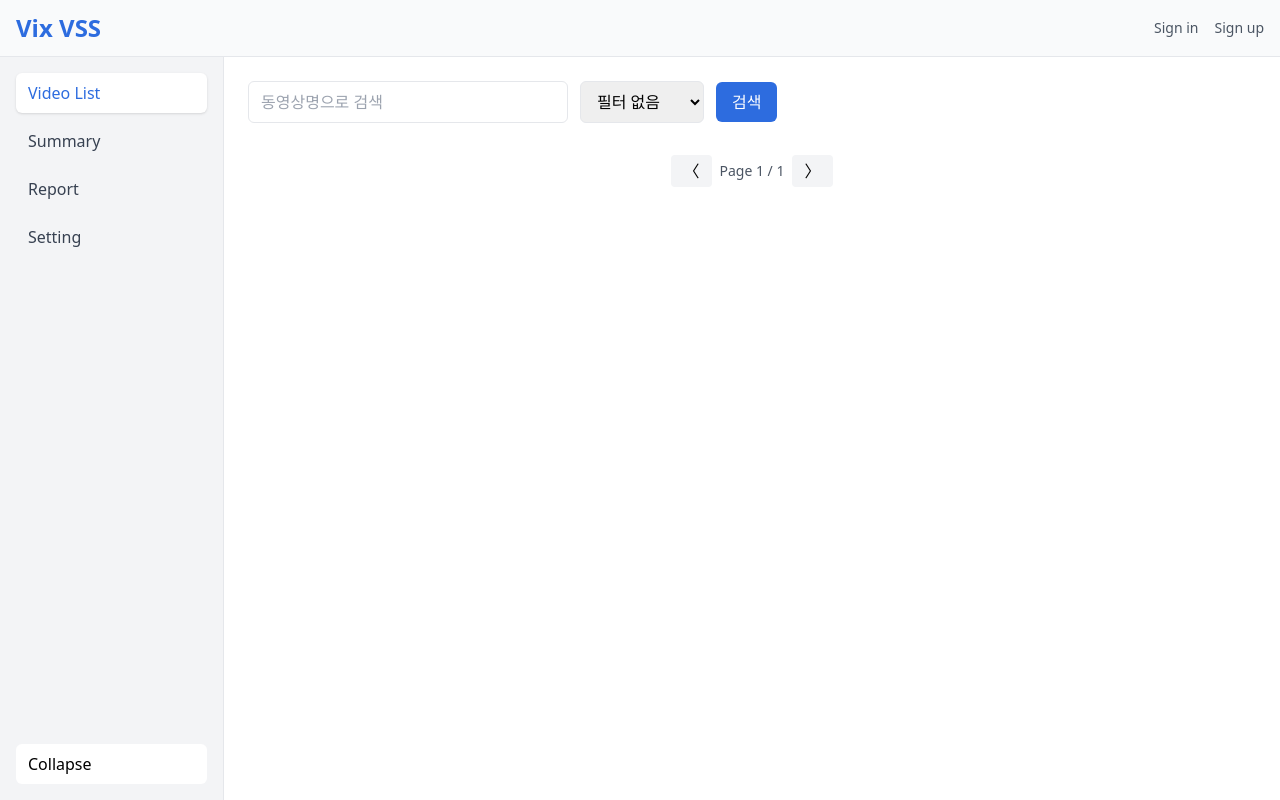
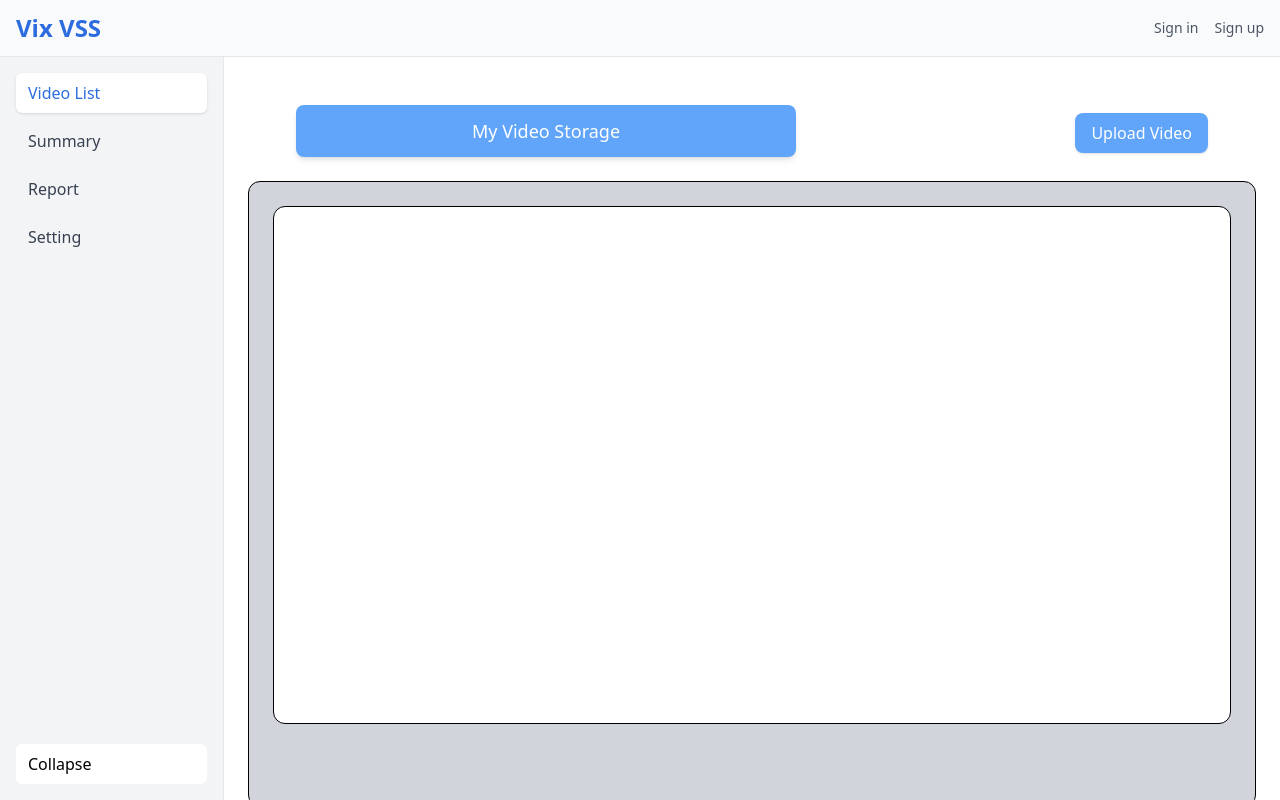
Before and after one commit to JustPumpkin0526/Vue-test, a Vue app: page /video_list in a window 1280 px wide. Built offline with nearby package versions, Linux system fonts and the light colour scheme.

Commit message:
Video_List 디자인 변경 및 동영상 업로드 기능 추가

```diff
--- a/src/pages/Video_List.vue
+++ b/src/pages/Video_List.vue
@@ -1,65 +1,75 @@
 <template>
-  <div class="space-y-4">
-    <div class="flex items-center gap-3">
-      <input v-model="q" placeholder="동영상명으로 검색" class="w-80 border rounded-md px-3 py-2" />
-      <select v-model="filter" class="border rounded-md px-3 py-2">
-        <option value="">필터 없음</option>
-        <option value="recent">최근 업로드</option>
-        <option value="large">대용량</option>
-      </select>
-      <button class="px-4 py-2 rounded-md bg-vix-primary text-white" @click="search">검색</button>
-    </div>
+  <div id="video_list" class="w-[100%] h-[90%]">
+    <header id="header" class="flex items-center justify-between">
+      <div class="w-[500px] bg-blue-400 text-white text-lg p-3 text-center rounded-lg shadow-md mt-6 ml-12">
+        <p>My Video Storage</p>
+      </div>
+      <div class="flex items-center h-12 mr-12 mt-auto ml-auto">
+        <label
+          class="bg-blue-400 hover:bg-blue-600 text-white px-4 py-2 rounded-lg shadow cursor-pointer flex items-center">
+          <span>Upload Video</span>
+          <input type="file" accept="video/*" class="hidden" @change="handleUpload" />
+        </label>
+      </div>
+    </header>
 
-    <div class="grid md:grid-cols-2 lg:grid-cols-3 gap-4">
-      <div v-for="v in items" :key="v.id" class="border rounded-xl p-3 bg-gray-50">
-        <div class="aspect-video bg-gray-200 mb-2 rounded-md flex items-center justify-center text-gray-500 overflow-hidden">
-          <video v-if="v.url" :src="v.url" class="w-full h-full object-cover rounded-md" />
-          <span v-else>썸네일</span>
-        </div>
-        <div class="font-semibold">{{ v.title }}</div>
-        <div class="text-xs text-gray-500">업로드: {{ v.date }}</div>
-
-        <div class="mt-2 flex gap-2">
-          <button class="px-3 py-1 rounded bg-gray-100" @click="openItem(v)">열기</button>
-          <button class="px-3 py-1 rounded bg-gray-100" @click="rerun(v)">추가 추론</button>
-          <button class="px-3 py-1 rounded bg-gray-100" @click="remove(v)">삭제</button>
+    <div id="list" class="w-full h-full border-[1px] border-black bg-gray-300 rounded-[12px] p-6 mt-6">
+      <div class="w-[100%] h-[90%] border-[1px] border-black bg-white rounded-[12px]">
+        <div class="grid grid-cols-2 md:grid-cols-3 lg:grid-cols-5 gap-6 p-6">
+          <div v-for="video in items" :key="video.id"
+            class="flex flex-col items-center justify-center bg-gray-100 rounded-lg shadow hover:bg-blue-100 cursor-pointer p-3 border border-gray-300">
+            <div class="w-32 h-20 flex items-center justify-center bg-gray-300 rounded mb-2 overflow-hidden relative">
+              <video v-if="video.url" :src="video.url" class="w-32 h-20 object-cover rounded" controls preload="metadata"></video>
+              <span v-else class="text-gray-400">No Thumbnail</span>
+              <div v-if="video.title" class="absolute bottom-0 left-0 w-full bg-black bg-opacity-60 text-white text-xs px-1 py-0.5 truncate text-center pointer-events-none">
+                {{ video.title }}
+              </div>
+            </div>
+            <div class="flex gap-2 mt-1">
+              <button @click="openItem(video)" class="text-blue-500 hover:underline text-xs">열기</button>
+              <button @click="remove(video)" class="text-red-500 hover:underline text-xs">삭제</button>
+            </div>
+          </div>
         </div>
       </div>
     </div>
-
-    <Pagination :page="page" :pages="pages" @update:page="(p)=>{page=p; search();}" />
   </div>
 </template>
 
 <script setup>
 import { ref } from "vue";
-import Pagination from "@/components/Pagination.vue";
-import api from "@/services/api";
 
-const q = ref("");
-const filter = ref("");
 const items = ref([]);
-const page = ref(1);
-const pages = ref(0);
 
-function search() {
-  // localStorage에서 저장된 동영상 리스트 불러오기
-  const saved = JSON.parse(localStorage.getItem('vss_videos') || '[]');
-  items.value = saved;
-  pages.value = 1;
+// 페이지 로드 시 localStorage에서 동영상 목록 불러오기
+if (localStorage.getItem("videoItems")) {
+  items.value = JSON.parse(localStorage.getItem("videoItems"));
 }
-search();
 
-function openItem(v) {
-  // 실제 구현 필요
+
+async function handleUpload(e) {
+  const file = e.target.files?.[0];
+  if (!file) return;
+  if (!file.type.startsWith('video/')) {
+    alert('동영상 파일만 업로드할 수 있습니다.');
+    return;
+  }
+  // 동영상 미리보기 URL 생성
+  const url = URL.createObjectURL(file);
+  const video = {
+    id: Date.now(),
+    title: file.name,
+    url,
+    date: new Date().toISOString().slice(0, 10),
+    summary: ""
+  };
+  items.value.unshift(video);
+  localStorage.setItem("videoItems", JSON.stringify(items.value));
 }
-function rerun(v) {
-  // 실제 구현 필요
+
+function remove(video) {
+  items.value = items.value.filter(v => v.id !== video.id);
+  localStorage.setItem("videoItems", JSON.stringify(items.value));
 }
-function remove(v) {
-  const saved = JSON.parse(localStorage.getItem('vss_videos') || '[]');
-  const filtered = saved.filter(item => item.id !== v.id);
-  localStorage.setItem('vss_videos', JSON.stringify(filtered));
-  search();
-}
+
 </script>
```
